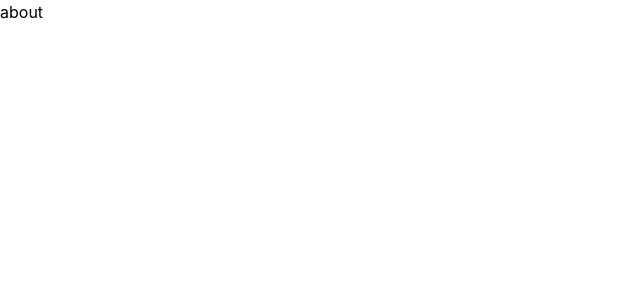
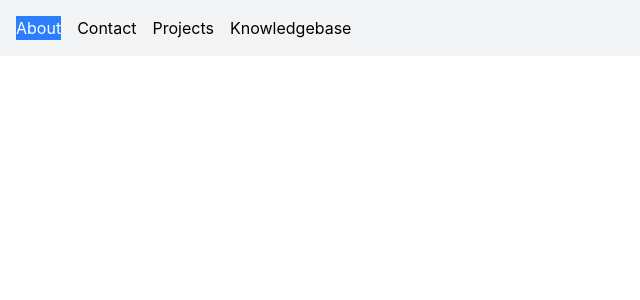
Before and after one commit to JianoFreo/cloudconsole-knowledgebase, a React (Vite) app in the folder web/: page /about in a window 1280 px wide. Shown: the top 300 px of the page, without its empty margins (0-640 px from the left). Built offline with nearby package versions, Linux system fonts and the light colour scheme.

Commit message:
Add Navbar component to About page

```diff
--- a/web/src/about/About.tsx
+++ b/web/src/about/About.tsx
@@ -1,8 +1,18 @@
-function About(){
-    return(
-        <div>
-            about
-        </div>
+import { useState } from "react"
+import Navbar from "../components/NavBar"
+
+function About() {
+
+    const [page, setPage] = useState("about")
+    return (
+        // <main className="flex-1 overflow-y-auto p-6"> make a specific section scroll
+        // </main>
+        <Navbar
+        page={page}
+        setPage={setPage}
+        />
+
+
     )
 }
 export default About
--- /dev/null
+++ b/web/src/components/NavBar.tsx
@@ -0,0 +1,26 @@
+type NavBarProps = {
+    page: string
+    setPage: (page: string) => void
+}
+
+
+function NavBar({ page, setPage }: NavBarProps) {
+    return (
+        <main className= "flex flex-row gap-4 bg-gray-100 p-4">
+            <div className={page === "about" ? "bg-blue-500 text-white" : "hover:bg-gray-200"} onClick={() => setPage("about")}>
+                About
+            </div>
+            <div className={page === "contact" ? "bg-blue-500 text-white" : "hover:bg-gray-200"} onClick={() => setPage("contact")}>
+                Contact
+            </div>
+            <div className={page === "projects" ? "bg-blue-500 text-white" : "hover:bg-gray-200"} onClick={() => setPage("projects")}>
+                Projects
+            </div>
+            <div className={page === "knowledgebase" ? "bg-blue-500 text-white" : "hover:bg-gray-200"} onClick={() => setPage("knowledgebase")}>
+                Knowledgebase
+            </div>
+        </main>
+    )
+}
+
+export default NavBar
```
